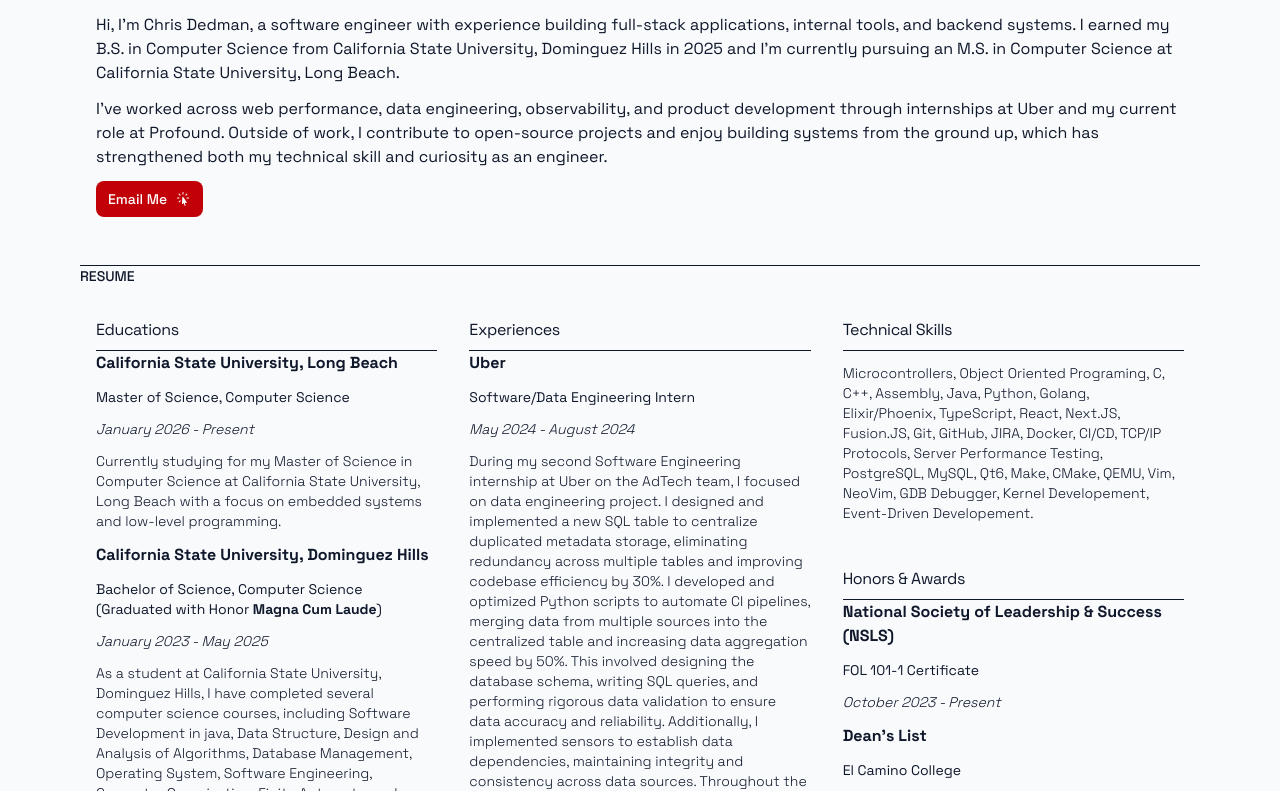
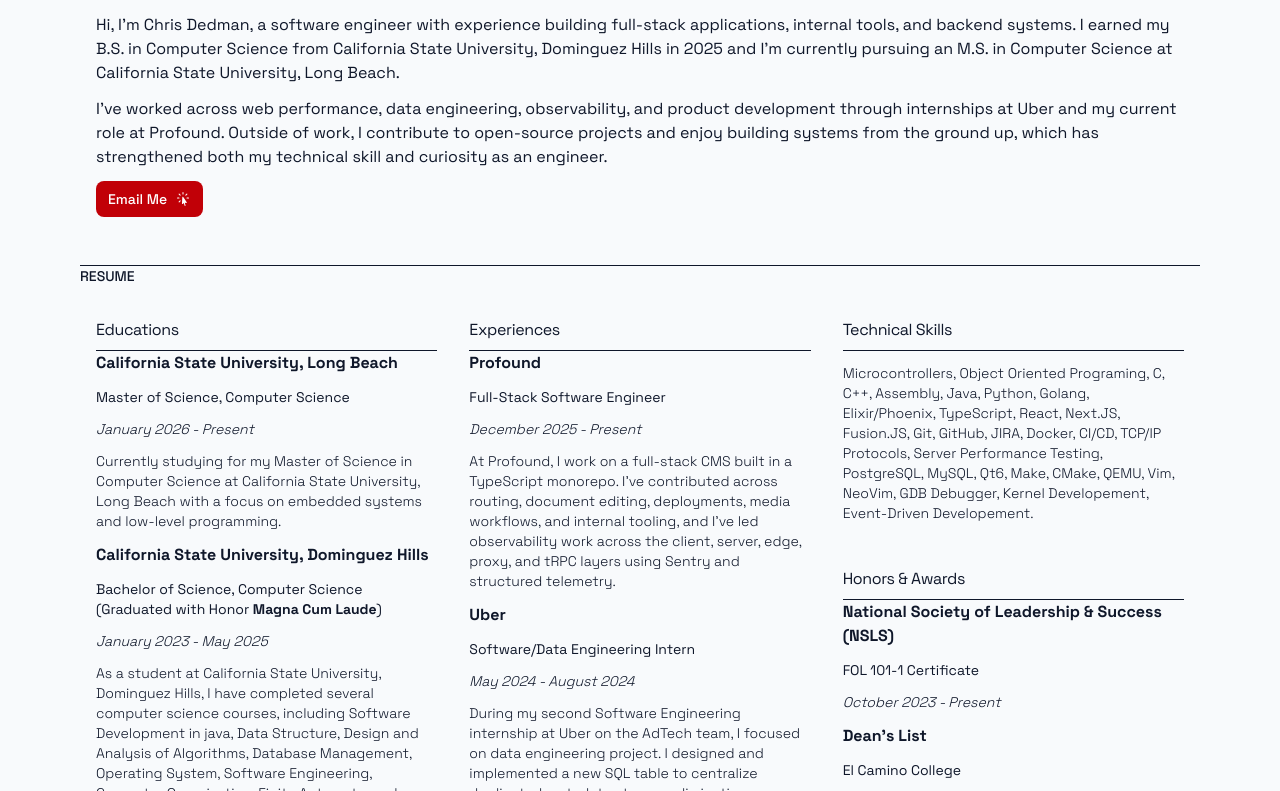
Before and after one commit to chrisdedman/website, a Next.js app: page /profile in a window 1280 px wide. Shown: the part 471-1262 px from the top of the page. Built offline with nearby package versions, Linux system fonts and the light colour scheme.

Commit message:
added my work at profound

```diff
--- a/src/components/resume/experience.tsx
+++ b/src/components/resume/experience.tsx
@@ -5,6 +5,15 @@
     <div className="p-4">
       <h5 className="mb-2 text-m tracking-tight">Experiences</h5>
       <hr className="h-px my-8 bg-black border-0 separator mt-0 mb-0" />
+      <div className="mb-3">
+        <strong>Profound</strong>
+        <p className="text-sm">Full-Stack Software Engineer</p>
+        <p className="text-sm font-light italic">December 2025 - Present</p>
+        <p className="text-sm font-light">
+          At Profound, I work on a full-stack CMS built in a TypeScript monorepo. I&apos;ve contributed across routing, document editing, deployments, media workflows, and internal tooling, and I&apos;ve led observability work across the client, server, edge, proxy, and tRPC layers using Sentry and structured telemetry.
+        </p>
+      </div>
+
       <div className="mb-3">
         <strong>Uber</strong>
         <p className="text-sm">Software/Data Engineering Intern</p>
```
